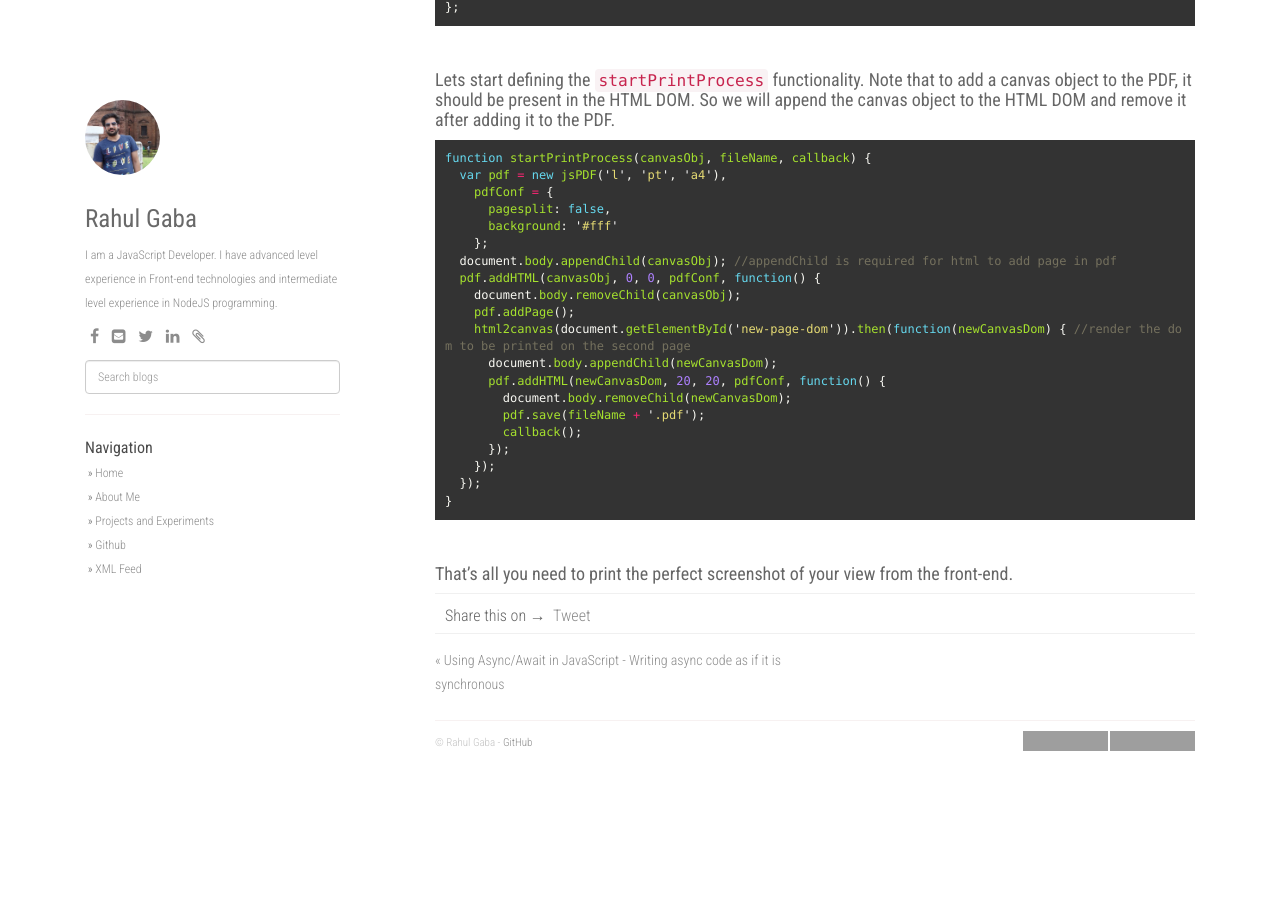
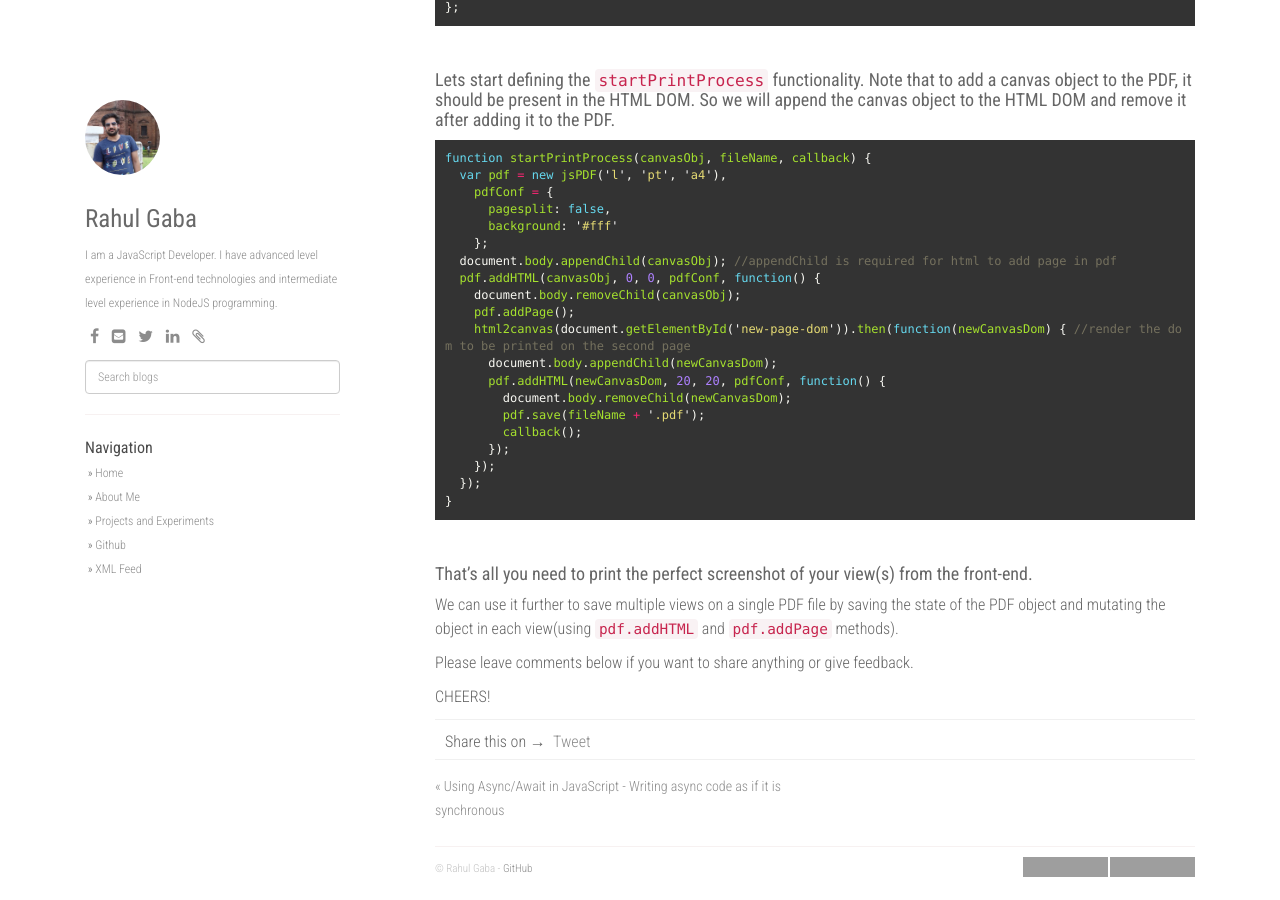
Before and after one commit to rgabs/rgabs.github.io, a Jekyll site: the page built from _posts/2016-07-12-generating-pdf-using-jspdf-and-html2canvas.markdown, in a window 1280 px wide and 900 px high, scrolled down 1867 px. Built offline with Jekyll 4.4.1, drawn with Linux system fonts in a browser that asks for light colours; nearby versions of some CDN libraries; comment, search, counter and statistics services are not loaded; before the commit the page ends 2641 px from its top, so only the background shows below that; some of the changed text lies outside the part shown; grey boxes are pictures that could not be loaded.

Commit message:
renamed file

````diff
--- a/_posts/2016-07-12-printing-pdf-using-jspdf-and-html2canvas.markdown
+++ b/_posts/2016-07-12-generating-pdf-using-jspdf-and-html2canvas.markdown
@@ -1,6 +1,6 @@
 ---
 layout: post
-title:  "Printing the document from front end only using jsPDF, html2canvas"
+title:  "A complete guide to generate PDF via just the front-end"
 date:  2016-07-14 00:34:00
 categories: front-end
 ---
@@ -112,4 +112,10 @@
 ```
 <br/>
 
-#### That's all you need to print the perfect screenshot of your view from the front-end.
+#### That's all you need to print the perfect screenshot of your view(s) from the front-end.
+
+We can use it further to save multiple views on a single PDF file by saving the state of the PDF object and mutating the object in each view(using `pdf.addHTML` and `pdf.addPage` methods).
+
+Please leave comments below if you want to share anything or give feedback.
+
+CHEERS!
````
